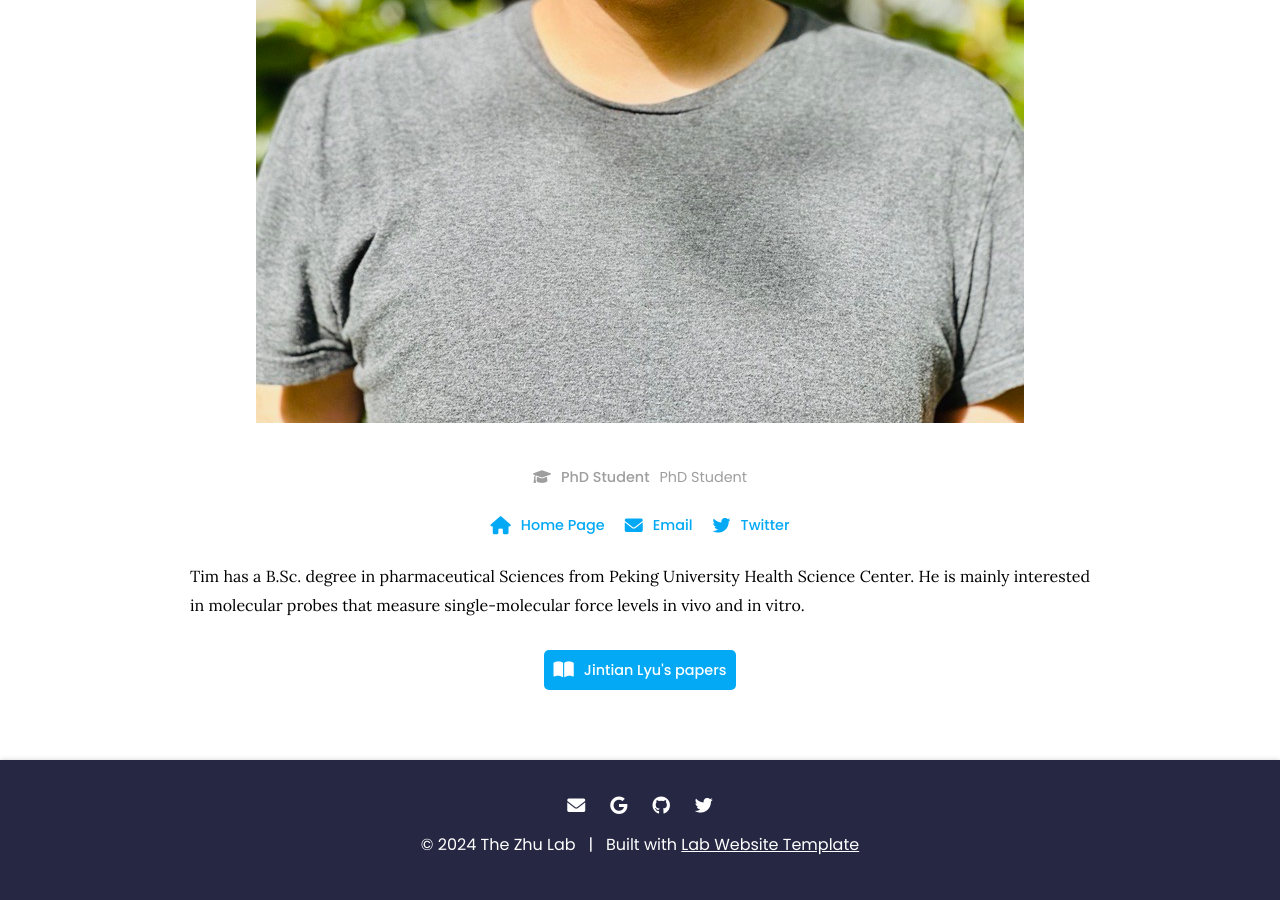
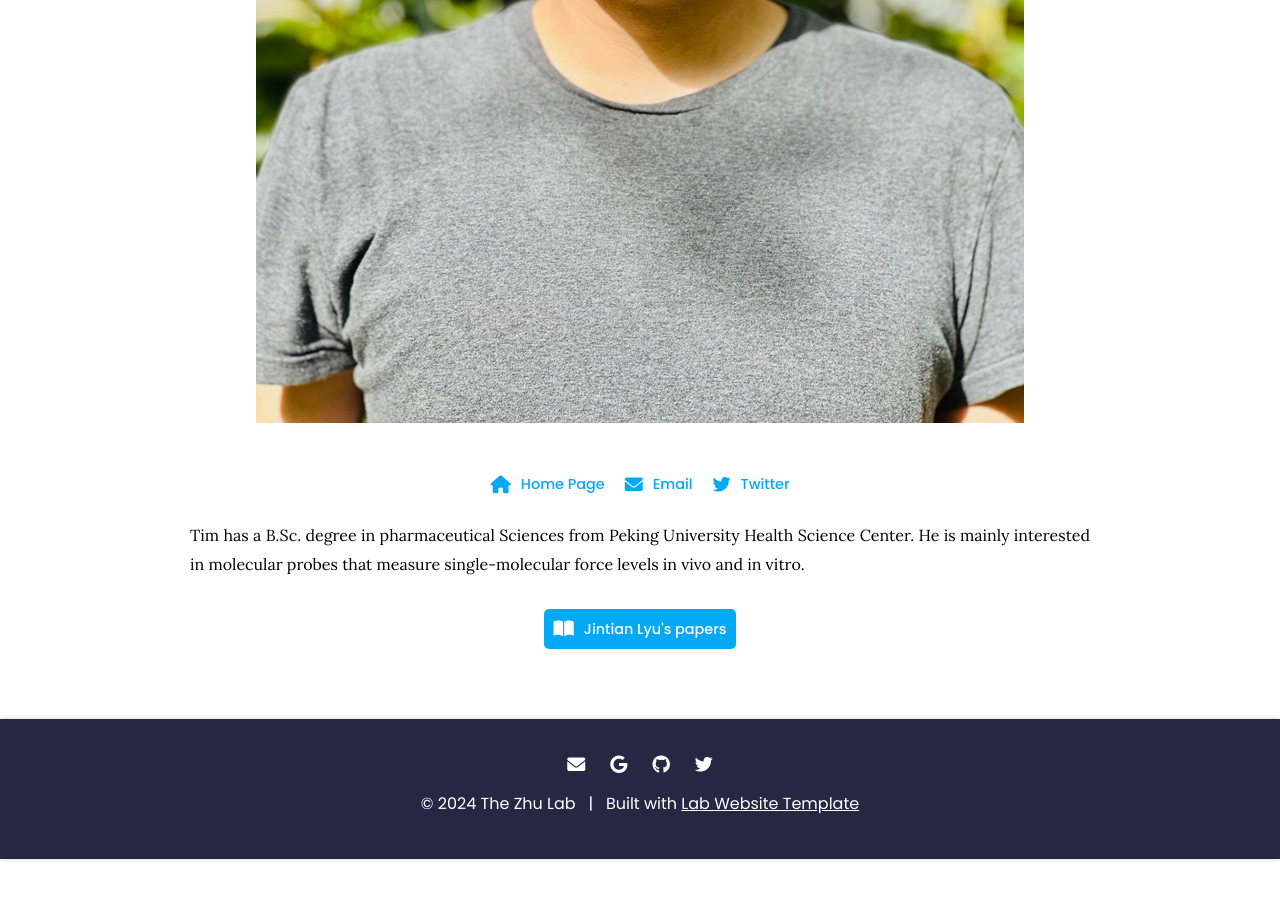
Before and after one commit to theZhuLab/zhu_lab_website, a Jekyll site: the page built from _members/Jintian-Lyu.md, in a window 1280 px wide and 900 px high, scrolled down 858 px. Built offline with Jekyll 4.4.1, drawn with Linux system fonts in a browser that asks for light colours; after the commit the page ends 1717 px from its top, so only the background shows below that.

Commit message:
Update Jintian-Lyu.md

```diff
--- a/_members/Jintian-Lyu.md
+++ b/_members/Jintian-Lyu.md
@@ -1,8 +1,9 @@
 ---
 name: Jintian Lyu
 image: images/Tim.png
-description: PhD Student
-role: phd
+description: Alumnus
+role: alumni
+group: alum
 links:
   home-page: felixcited.com
   email: lvjintian1234@gatech.edu
```
